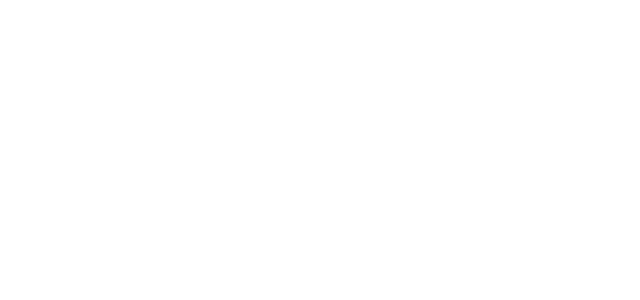
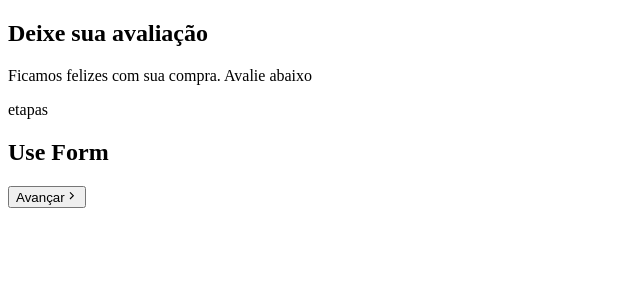
Before and after one commit to fdfborges/noCigarette, a React (Vite) app: page /Sondagem in a window 1280 px wide. Shown: the top 300 px of the page, without its empty margins (0-640 px from the left). Built offline with nearby package versions, Linux system fonts and the light colour scheme.

Commit message:
Criada logica do form step base, partindo para a estilização e criação do layout

```diff
--- a/package.json
+++ b/package.json
@@ -14,6 +14,7 @@
     "jwt-decode": "^4.0.0",
     "react": "^19.1.0",
     "react-dom": "^19.1.0",
+    "react-icons": "^5.5.0",
     "react-router-dom": "^7.7.0",
     "sass": "^1.89.2"
   },
--- a/src/components/FormStep.jsx
+++ b/src/components/FormStep.jsx
@@ -1,6 +1,17 @@
 import React from 'react'
+import { GrFormNext, GrFormPrevious } from 'react-icons/gr';
+import { FiSend } from 'react-icons/fi';
+import Userform from './UserForm';
+import ReviewForm from './ReviewForm';
+import Thanks from './Thanks';
+import useForm from '../hooks/useform';
 
 function FormStep() {
+
+  const formComponents = [<Userform />, <ReviewForm />, <Thanks />]
+
+  const { currentSetp, currentComponent, changeStep, isLastStep, isFirstStep } = useForm(formComponents);
+
   return (
     <div className="FormStep">
       <div className="header">
@@ -9,10 +20,25 @@
       </div>
       <div className="form-container">
         <p>etapas</p>
-        <form action="">
+        <form action="" onSubmit={(e) => changeStep(currentSetp + 1, e)}>
+          <div className="inputs-container">{currentComponent}</div>
           <div className="actions">
-            <button type='button'>Voltar</button>
-            <button type='submit'>Avançar</button>
+            {!isFirstStep && (
+              <button type='button' onClick={() => changeStep(currentSetp - 1)}>
+                <GrFormPrevious />
+                Voltar
+              </button>
+            )}
+            {!isLastStep ? (
+              <button type='submit'>Avançar
+                <GrFormNext />
+              </button>
+            ) : (
+              <button type='button'>
+                Enviar
+                <FiSend />
+              </button>
+            )}
           </div>
         </form>
       </div>
--- /dev/null
+++ b/src/components/ReviewForm.jsx
@@ -0,0 +1,9 @@
+import React from 'react'
+
+export default function ReviewForm() {
+  return (
+    <div>
+        <h2>Review Form</h2>
+    </div>
+  )
+}
--- /dev/null
+++ b/src/components/Thanks.jsx
@@ -0,0 +1,9 @@
+import React from 'react'
+
+export default function Thanks() {
+  return (
+    <div>
+        <h2>Thanks</h2>
+    </div>
+  )
+}
--- /dev/null
+++ b/src/components/UserForm.jsx
@@ -0,0 +1,9 @@
+import React from 'react'
+
+export default function UserForm() {
+  return (
+    <div>
+        <h2>Use Form</h2>
+    </div>
+  )
+}
--- /dev/null
+++ b/src/hooks/useForm.jsx
@@ -0,0 +1,22 @@
+import { useState } from "react"
+
+export default function useForm(steps) {
+
+    const [currentSetp, setCurrentStep] = useState(0);
+
+    function changeStep(i, e) {
+        if (e) e.preventDefault();
+
+        if(i < 0 || i >= steps.length) return;
+
+        setCurrentStep(i)
+    }
+
+    return {
+        currentSetp,
+        currentComponent: steps[currentSetp],
+        changeStep,
+        isLastStep: currentSetp + 1 === steps.length ? true : false,
+        isFirstStep: currentSetp === 0 ? true : false,
+    }
+}
--- a/src/pages/Home/Sondagem.jsx
+++ b/src/pages/Home/Sondagem.jsx
@@ -1,9 +1,11 @@
 import React, { useState } from 'react'
+import FormStep from '../../components/FormStep'
 
 export default function Sondagem() {
 
   return (
     <>
+      <FormStep />
     </>
   )
 }
```
Also changed, not shown: 1 other file (tests, documents, lock files or other folders).
